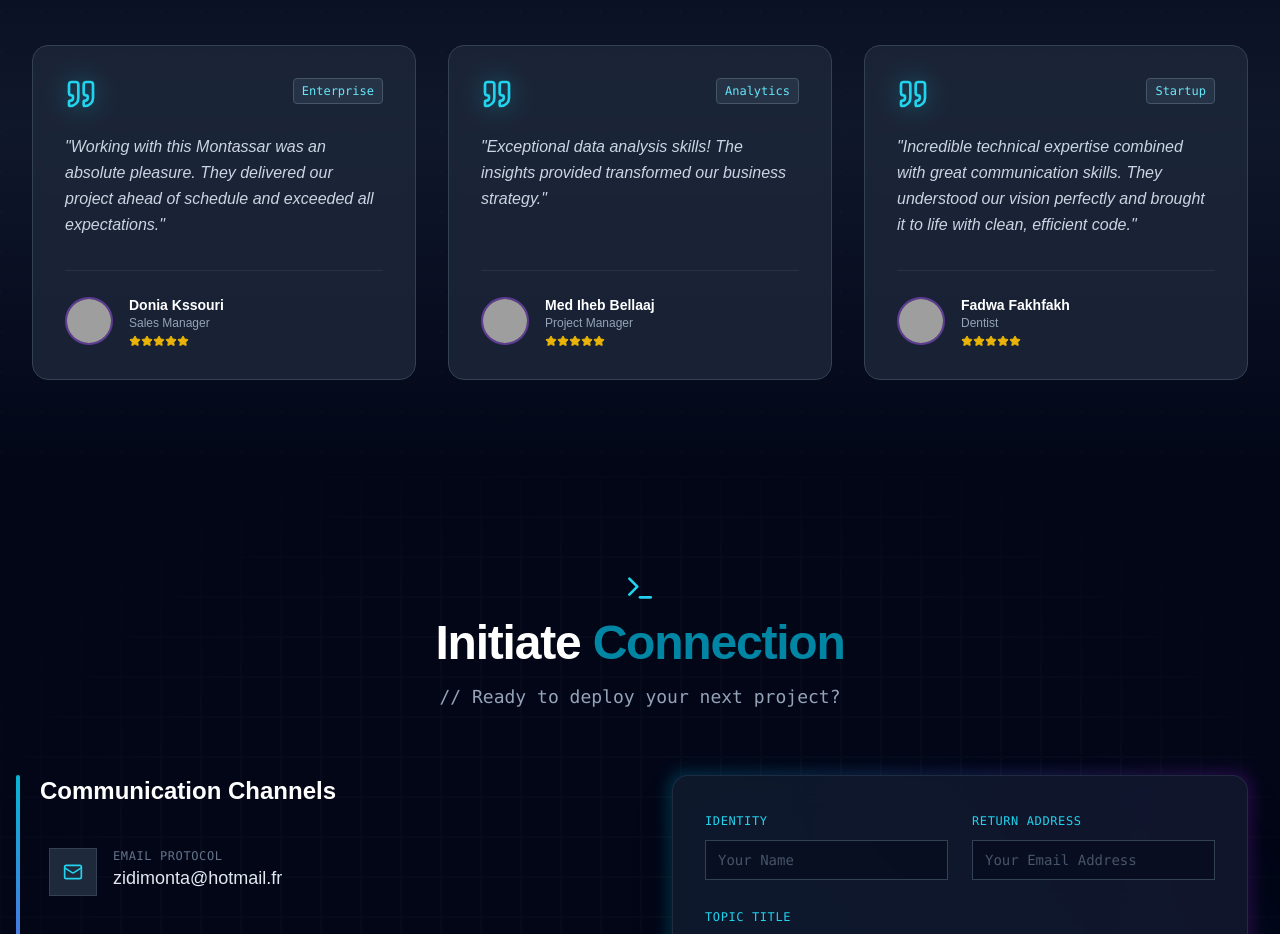
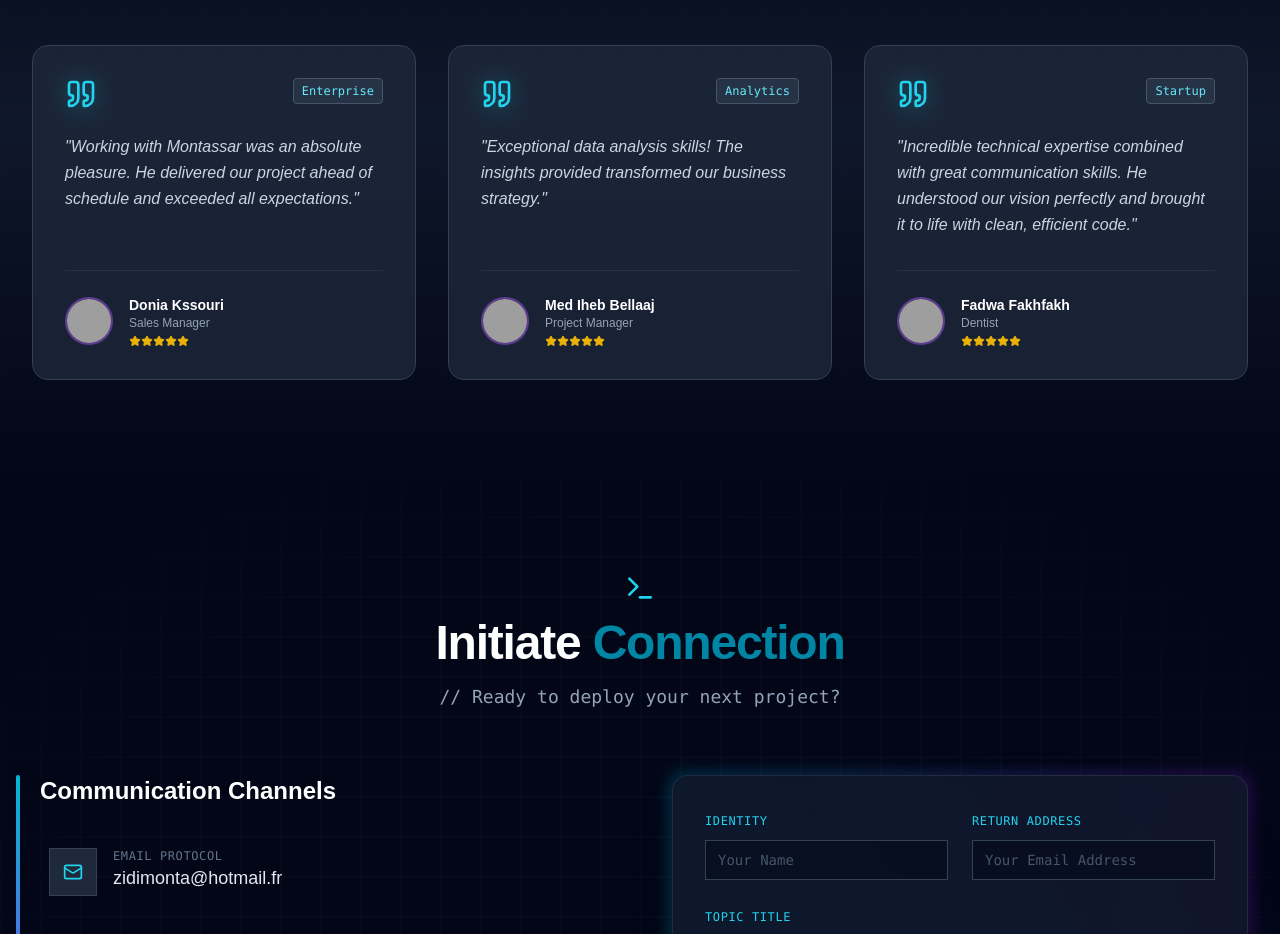
Before and after one commit to monta-rasta/portfolio, a React (Vite) app: page / in a window 1280 px wide. Shown: the part 3660-4594 px from the top of the page. Built offline with nearby package versions, Linux system fonts and the light colour scheme; grey boxes are pictures that could not be loaded.

Commit message:
update testimonials

```diff
--- a/src/components/Testimonials.jsx
+++ b/src/components/Testimonials.jsx
@@ -12,7 +12,7 @@ const Testimonials = () => {
     {
       name: 'Donia Kssouri',
       role: 'Sales Manager',
-      content: 'Working with this Montassar was an absolute pleasure. They delivered our project ahead of schedule and exceeded all expectations.',
+      content: 'Working with Montassar was an absolute pleasure. He delivered our project ahead of schedule and exceeded all expectations.',
       rating: 5,
       avatar: 'https://images.unsplash.com/photo-1494790108377-be9c29b29330',
       tag: 'Enterprise'
@@ -28,7 +28,7 @@ const Testimonials = () => {
     {
       name: 'Fadwa Fakhfakh',
       role: 'Dentist',
-      content: 'Incredible technical expertise combined with great communication skills. They understood our vision perfectly and brought it to life with clean, efficient code.',
+      content: 'Incredible technical expertise combined with great communication skills. He understood our vision perfectly and brought it to life with clean, efficient code.',
       rating: 5,
       avatar: 'https://images.unsplash.com/photo-1534528741775-53994a69daeb',
       tag: 'Startup'
```
